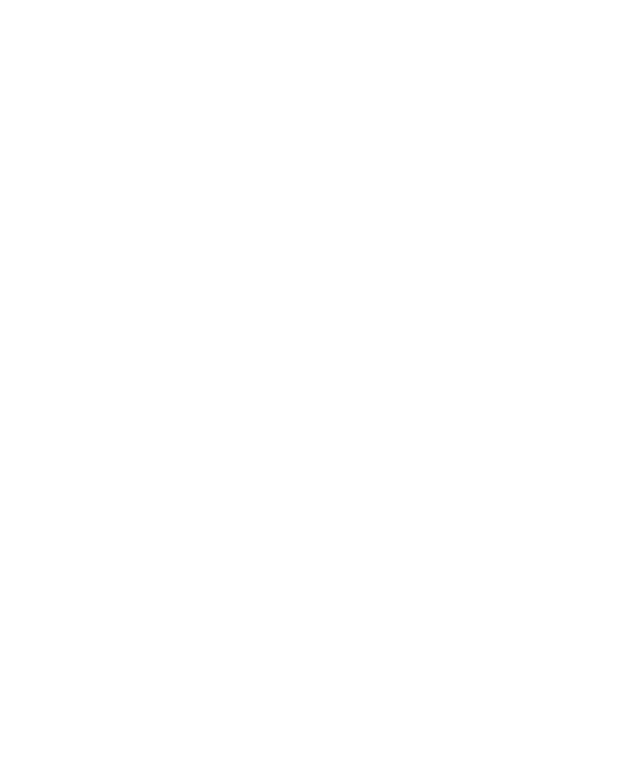
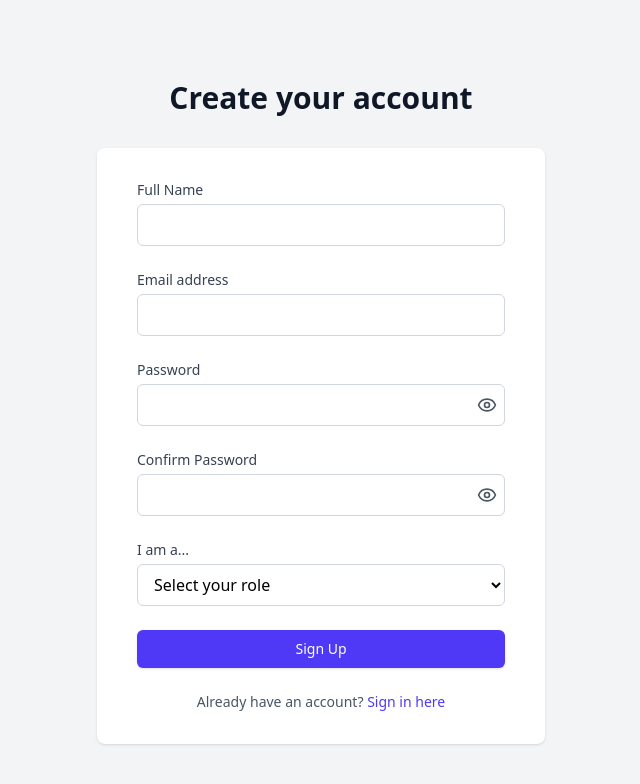
Before and after one commit to johnmarkfrncsc/Renting-App, a React (Vite) app in the folder frontend/: page /signup in a window 1280 px wide. Before the commit this address had no page. Shown: the top 784 px of the page, without its empty margins (319-959 px from the left). Built offline with nearby package versions, Linux system fonts and the light colour scheme.

Commit message:
chore: restore missing jsx files

```diff
--- a/frontend/src/App.jsx
+++ b/frontend/src/App.jsx
@@ -7,6 +7,7 @@
 import LoginPage from "./pages/LoginPage.jsx";
 import AdminPage from "./pages/AdminPage.jsx";
 import PrivateRoute from "./routes/PrivateRoute.jsx";
+import SignUpPage from "./pages/SignUpPage.jsx";
 
 function App() {
   return (
@@ -30,6 +31,7 @@
               </PrivateRoute>
             }
           />
+          <Route path="/signup" element={<SignUpPage />} />
           <Route path="/create" element={<CreatePage />} />
           <Route path="/list" element={<ListingPage />} />
         </Routes>
--- /dev/null
+++ b/frontend/src/pages/SignUpPage.jsx
@@ -0,0 +1,263 @@
+import React, { useState, useContext } from "react";
+import api from "../api/axios.js";
+import { AuthContext } from "../context/AuthContext.jsx";
+import { Eye, EyeOff } from "lucide-react";
+import { useNavigate, Link } from "react-router-dom";
+
+const SignUpPage = () => {
+  const { login } = useContext(AuthContext);
+  const navigate = useNavigate();
+
+  const [formData, setFormData] = useState({
+    name: "",
+    email: "",
+    password: "",
+    confirmPassword: "",
+    role: "",
+  });
+
+  const [showPassword, setShowPassword] = useState(false);
+  const [showConfirmPassword, setShowConfirmPassword] = useState(false);
+  const [loading, setLoading] = useState(false);
+  const [error, setError] = useState("");
+  const [passwordError, setPasswordError] = useState("");
+
+  const handleChange = (e) => {
+    const { name, value } = e.target;
+    setFormData((prev) => ({ ...prev, [name]: value }));
+    setError("");
+    setPasswordError("");
+  };
+
+  const handleSignUp = async (e) => {
+    e.preventDefault();
+    setLoading(true);
+    setError("");
+    setPasswordError("");
+
+    if (formData.password != formData.confirmPassword) {
+      setPasswordError("Password do not match.");
+      setLoading(false);
+      return;
+    }
+
+    try {
+      const response = await api.post("/auth/signup", {
+        name: formData.name,
+        email: formData.email,
+        password: formData.password,
+        role: formData.role === "property owner" ? "admin" : "user",
+      });
+
+      if (response?.data?.success) {
+        const userData = login(
+          response.data.token,
+          response.data.role,
+          response.data.id,
+        );
+        if (userData.role === "admin") {
+          navigate("/admin");
+        } else {
+          navigate("/");
+        }
+      } else {
+        setError(response?.data?.message || "Sign up failed. Try again.");
+      }
+    } catch (err) {
+      const msg = err?.response?.data?.message || "Server Error";
+      setError(msg);
+    } finally {
+      setLoading(false);
+    }
+  };
+
+  return (
+    <div className="min-h-screen bg-gray-100 flex flex-col justify-center py-12 sm:px-6 lg:px-8">
+      <div className="sm:mx-auto sm:w-full sm:max-w-md">
+        <h2 className="mt-6 text-center text-3xl font-extrabold text-gray-900">
+          Create your account
+        </h2>
+      </div>
+
+      <div className="mt-8 sm:mx-auto sm:w-full sm:max-w-md">
+        <div className="bg-white py-8 px-4 shadow sm:rounded-lg sm:px-10">
+          <form className="space-y-6" onSubmit={handleSignUp}>
+            {/* Name */}
+            <div>
+              <label
+                htmlFor="name"
+                className="block text-sm font-medium text-gray-700"
+              >
+                Full Name
+              </label>
+              <div className="mt-1">
+                <input
+                  id="name"
+                  name="name"
+                  type="text"
+                  required
+                  className={`text-black block w-full px-3 py-2 border rounded-md ${
+                    error ? "border-red-500" : "border-gray-300"
+                  }`}
+                  value={formData.name}
+                  onChange={handleChange}
+                />
+              </div>
+            </div>
+
+            {/* Email */}
+            <div>
+              <label
+                htmlFor="email"
+                className="block text-sm font-medium text-gray-700"
+              >
+                Email address
+              </label>
+              <div className="mt-1">
+                <input
+                  id="email"
+                  name="email"
+                  type="email"
+                  required
+                  className={`text-black block w-full px-3 py-2 border rounded-md ${
+                    error ? "border-red-500" : "border-gray-300"
+                  }`}
+                  value={formData.email}
+                  onChange={handleChange}
+                />
+              </div>
+            </div>
+
+            {/* Password */}
+            <div>
+              <label
+                htmlFor="password"
+                className="block text-sm font-medium text-gray-700"
+              >
+                Password
+              </label>
+              <div className="mt-1 relative">
+                <input
+                  id="password"
+                  name="password"
+                  type={showPassword ? "text" : "password"}
+                  required
+                  className={`text-black block w-full px-3 py-2 border rounded-md pr-10 ${
+                    error ? "border-red-500" : "border-gray-300"
+                  }`}
+                  value={formData.password}
+                  onChange={handleChange}
+                />
+                <button
+                  type="button"
+                  aria-label={showPassword ? "Hide password" : "Show password"}
+                  onClick={() => setShowPassword((s) => !s)}
+                  className="absolute inset-y-0 right-2 flex items-center text-gray-600 hover:text-gray-900"
+                >
+                  {showPassword ? (
+                    <EyeOff className="h-5 w-5" />
+                  ) : (
+                    <Eye className="h-5 w-5" />
+                  )}
+                </button>
+              </div>
+            </div>
+
+            {/* Confirm Password */}
+            <div>
+              <label
+                htmlFor="confirmPassword"
+                className="block text-sm font-medium text-gray-700"
+              >
+                Confirm Password
+              </label>
+              <div className="mt-1 relative">
+                <input
+                  id="confirmPassword"
+                  name="confirmPassword"
+                  type={showConfirmPassword ? "text" : "password"}
+                  required
+                  className={`text-black block w-full px-3 py-2 border rounded-md pr-10 ${
+                    passwordError ? "border-red-500" : "border-gray-300"
+                  }`}
+                  value={formData.confirmPassword}
+                  onChange={handleChange}
+                />
+                <button
+                  type="button"
+                  aria-label={
+                    showConfirmPassword ? "Hide password" : "Show password"
+                  }
+                  onClick={() => setShowConfirmPassword((s) => !s)}
+                  className="absolute inset-y-0 right-2 flex items-center text-gray-600 hover:text-gray-900"
+                >
+                  {showConfirmPassword ? (
+                    <EyeOff className="h-5 w-5" />
+                  ) : (
+                    <Eye className="h-5 w-5" />
+                  )}
+                </button>
+              </div>
+              {passwordError && (
+                <p className="mt-2 text-sm text-red-600">{passwordError}</p>
+              )}
+            </div>
+
+            {/* Role */}
+            <div>
+              <label
+                htmlFor="role"
+                className="block text-sm font-medium text-gray-700"
+              >
+                I am a...
+              </label>
+              <div className="mt-1">
+                <select
+                  id="role"
+                  name="role"
+                  required
+                  className={`text-black block w-full px-3 py-2 border rounded-md bg-white ${
+                    error ? "border-red-500" : "border-gray-300"
+                  }`}
+                  value={formData.role}
+                  onChange={handleChange}
+                >
+                  <option value="">Select your role</option>
+                  <option value="property owner">Property Owner</option>
+                  <option value="user">User</option>
+                </select>
+              </div>
+            </div>
+
+            {/* Error */}
+            {error && <p className="text-sm text-red-600">{error}</p>}
+
+            {/* Submit */}
+            <div>
+              <button
+                type="submit"
+                disabled={loading}
+                className="w-full flex justify-center py-2 px-4 border border-transparent rounded-md shadow-sm text-sm font-medium text-white bg-indigo-600 hover:bg-indigo-700 focus:outline-none focus:ring-2 focus:ring-offset-2 focus:ring-indigo-500"
+              >
+                {loading ? "Creating account..." : "Sign Up"}
+              </button>
+            </div>
+          </form>
+
+          {/* Login link */}
+          <p className="mt-6 text-center text-sm text-gray-600">
+            Already have an account?{" "}
+            <Link
+              to="/login"
+              className="font-medium text-indigo-600 hover:text-indigo-500"
+            >
+              Sign in here
+            </Link>
+          </p>
+        </div>
+      </div>
+    </div>
+  );
+};
+
+export default SignUpPage;
```
